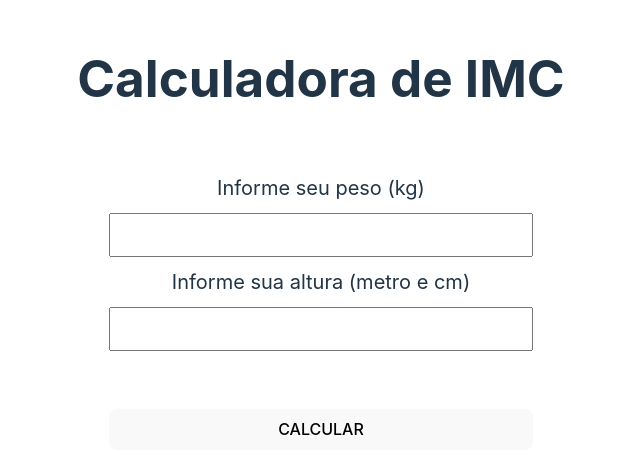
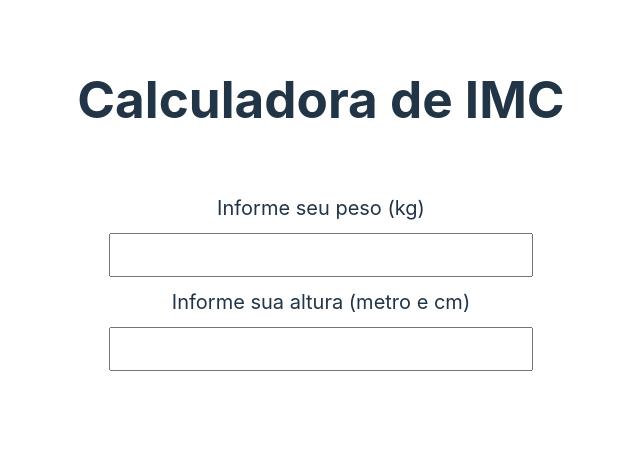
Before and after one commit to deividsonsabino/react-imc, a React (Vite) app: page / in a window 1280 px wide. Shown: the part 151-624 px from the top of the page, without its empty margins (319-959 px from the left). Built offline with nearby package versions, Linux system fonts and the light colour scheme.

Commit message:
fix :bug:  : fix inpunts and states

```diff
--- a/src/App.tsx
+++ b/src/App.tsx
@@ -2,14 +2,12 @@ import { useState } from 'react'
 import './App.scss'
 
 function App() {
-  const [height, setHeight] = useState("");
-  const [width, setWidth] = useState("");
-  const [imc, setImc] = useState(0);
+  const [height, setHeight] = useState<number>(0);
+  const [width, setWidth] = useState<number>(0);
   const [imcStatus, setImcStatus] = useState("");
 
   function calcImc() {
     const imcValue = Number((width / (height * height)).toFixed(2))
-    console.log(imc)
     if (imcValue > 0) {
       if (imcValue <= 18.5) {
         setImcStatus("Magreza")
@@ -26,27 +24,29 @@ function App() {
       } else {
         setImcStatus("Valor informado incorreto")
       }
-      setImc(imcValue);
-      console.log(imcStatus)
     }
   }
 
   return (
     <>
-      <h1 >Calculadora de IMC</h1>
+      <h1>Calculadora de IMC</h1>
       <div className="card">
         <span>Informe seu peso (kg)</span>
         <input
-          value={width}
-          onChange={(e) => setWidth(e.target.value)}
+          value={width || ''}
+          onChange={(e) => setWidth(Number(e.target.value))}
+          type="number"
         />
         <span>Informe sua altura (metro e cm)</span>
         <input
-          value={height}
-          onChange={(e) => setHeight(e.target.value)}
+          value={parseFloat(height.toFixed(2)) || ''}
+          onChange={(e) => setHeight(Number(e.target.value))}
+          type="number"
         />
         <p>{imcStatus}</p>
-        <button onClick={calcImc}>CALCULAR</button>
+        {width > 0 && height > 0 &&
+          <button onClick={calcImc}>CALCULAR</button>
+        }
       </div>
     </>
   )
```
